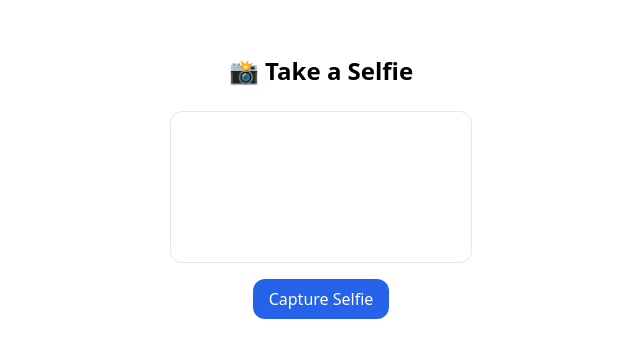
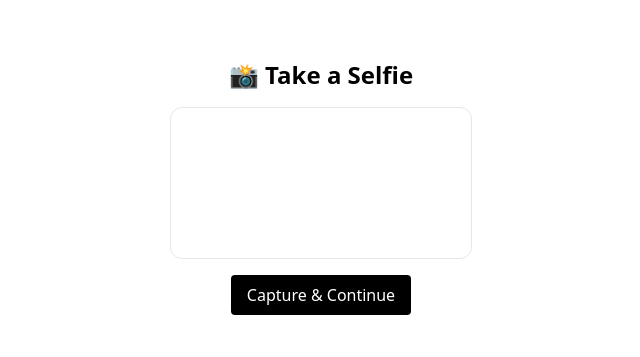
Before and after one commit to saifkazi25/IT129, a Next.js app: page /selfie in a window 1280 px wide. Shown: the part 213-570 px from the top of the page, without its empty margins (319-959 px from the left). Built offline with nearby package versions, Linux system fonts and the light colour scheme; no server answers.

Commit message:
Update page.tsx

```diff
--- a/app/selfie/page.tsx
+++ b/app/selfie/page.tsx
@@ -1,79 +1,77 @@
 'use client';
 
-import { useSearchParams, useRouter } from 'next/navigation';
+import { useRef, useState } from 'react';
+import { useRouter, useSearchParams } from 'next/navigation';
 import dynamic from 'next/dynamic';
-import { useRef, useState } from 'react';
-import type * as ReactWebcam from 'react-webcam';
 
-const Webcam = dynamic(() => import('react-webcam').then(mod => mod.default), {
-  ssr: false,
-}) as React.ComponentType<ReactWebcam.WebcamProps>;
+// Import react-webcam dynamically to avoid SSR issues
+const Webcam = dynamic(() => import('react-webcam'), { ssr: false }) as any;
 
 export default function SelfiePage() {
   const searchParams = useSearchParams();
   const router = useRouter();
-  const webcamRef = useRef<any>(null);
-  const [screenshot, setScreenshot] = useState<string | null>(null);
-  const [loading, setLoading] = useState(false);
+  const webcamRef = useRef(null);
+  const [captured, setCaptured] = useState<string | null>(null);
 
   const handleCapture = () => {
     if (webcamRef.current) {
-      const imageSrc = webcamRef.current.getScreenshot();
-      setScreenshot(imageSrc);
+      const imageSrc = (webcamRef.current as any).getScreenshot();
+      if (imageSrc) {
+        setCaptured(imageSrc);
+
+        // Collect all quiz answers from query params
+        const params: { [key: string]: string } = {};
+        for (let i = 0; i < 7; i++) {
+          params[`q${i}`] = searchParams.get(`q${i}`) || '';
+        }
+
+        // Send data to the backend API
+        fetch('/api/generate', {
+          method: 'POST',
+          headers: { 'Content-Type': 'application/json' },
+          body: JSON.stringify({
+            image: imageSrc,
+            ...params,
+          }),
+        })
+          .then(res => res.json())
+          .then(data => {
+            router.push(`/result?output=${encodeURIComponent(data.output)}`);
+          })
+          .catch(err => {
+            console.error('API error:', err);
+            alert('Something went wrong. Please try again.');
+          });
+      }
     }
   };
 
-  const handleSubmit = async () => {
-    if (!screenshot) return;
-    setLoading(true);
+  return (
+    <main className="flex flex-col items-center justify-center min-h-screen bg-white text-black p-4">
+      <h1 className="text-2xl font-bold mb-4">📸 Take a Selfie</h1>
 
-    const questions: string[] = [];
-    for (let i = 0; i < 7; i++) {
-      const value = searchParams.get(`q${i}`);
-      if (value) questions.push(value);
-    }
-
-    const response = await fetch('/api/generate', {
-      method: 'POST',
-      headers: { 'Content-Type': 'application/json' },
-      body: JSON.stringify({ questions, selfie: screenshot }),
-    });
-
-    const data = await response.json();
-    router.push(`/result?imageUrl=${encodeURIComponent(data.imageUrl)}`);
-  };
-
-  return (
-    <main className="flex min-h-screen flex-col items-center justify-center bg-white text-black p-4">
-      <h1 className="text-2xl font-bold mb-6">📸 Take a Selfie</h1>
-
-      {!screenshot ? (
-        <>
+      <div>
         <Webcam
+          audio={false}
           ref={webcamRef}
-            audio={false}
           screenshotFormat="image/jpeg"
           className="rounded-xl border mb-4"
           videoConstraints={{ facingMode: 'user' }}
         />
+      </div>
+
       <button
         onClick={handleCapture}
-            className="bg-blue-600 text-white px-4 py-2 rounded-xl"
+        className="bg-black text-white px-4 py-2 rounded hover:bg-gray-800"
       >
-            Capture Selfie
+        Capture & Continue
       </button>
-        </>
-      ) : (
-        <>
-          <img src={screenshot} alt="Your selfie" className="rounded-xl border mb-4" />
-          <button
-            onClick={handleSubmit}
-            disabled={loading}
-            className="bg-green-600 text-white px-4 py-2 rounded-xl"
-          >
-            {loading ? 'Generating Image...' : 'Submit & See Result'}
-          </button>
-        </>
+
+      {captured && (
+        <div className="mt-6">
+          <p className="text-lg mb-2">Preview:</p>
+          <img src={captured} alt="Captured selfie" className="rounded-xl w-64 border" />
+        </div>
       )}
     </main>
   );
```
Lines whose indentation alone changed are shown as unchanged.
